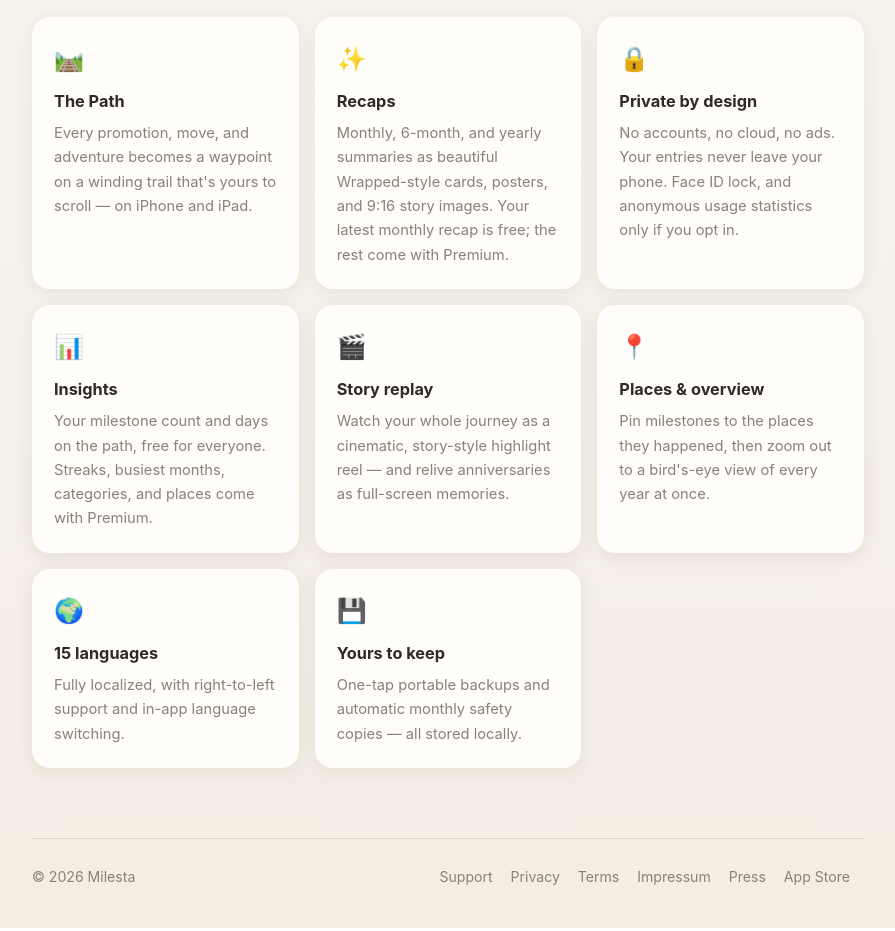
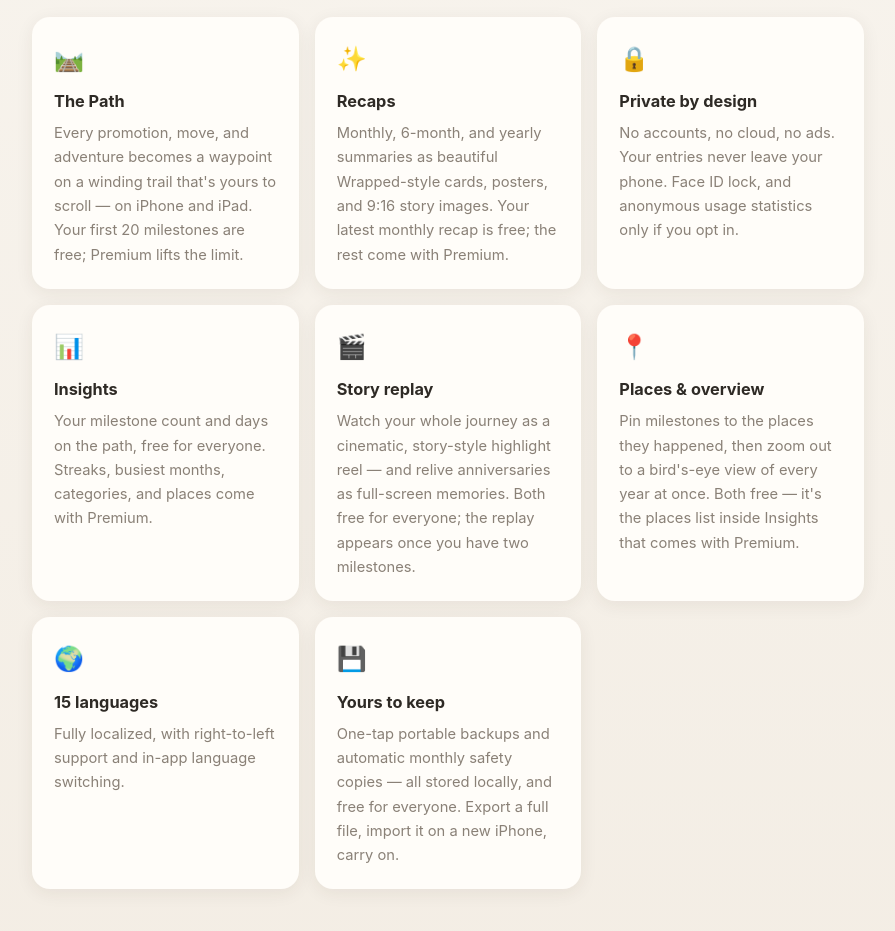
Before and after one commit to ssnrshnn/milestaWeb, a plain HTML site: page index.html in a window 1280 px wide. Shown: the part 820-1751 px from the top of the page, without its empty margins (192-1087 px from the left). Drawn offline with Linux system fonts and the light colour scheme; files whose address does not match are found by name.

Commit message:
say what is free, on every card that describes a feature
The site described the Premium app while reading like the free one — the
same shape as the 3.1.2 rejection the app already took, and the same shape
the App Store listing is being corrected for. Journalists quote the press
one-liner verbatim, so "shareable recap cards" was travelling further than
anything else here.

Four homepage cards now name the boundary rather than implying there isn't
one: the 20-milestone cap, story replay and the anniversary memories being
free, the overview and place pins being free while the Insights places list
is not, and backups being free — which is the strongest trust signal a
local-first app has and the site never said it.

Nothing was gated or ungated to make this true; the copy simply now matches
what the code does.

Co-Authored-By: Claude Opus 5 <noreply@anthropic.com>
Claude-Session: https://claude.ai/code/session_011pGx3JFSKeYEu2A79raM3x

```diff
--- a/index.html
+++ b/index.html
@@ -80,14 +80,14 @@
     </section>
 
     <section class="grid">
-      <div class="card reveal"><span class="emoji">🛤️</span><h3>The Path</h3><p>Every promotion, move, and adventure becomes a waypoint on a winding trail that's yours to scroll — on iPhone and iPad.</p></div>
+      <div class="card reveal"><span class="emoji">🛤️</span><h3>The Path</h3><p>Every promotion, move, and adventure becomes a waypoint on a winding trail that's yours to scroll — on iPhone and iPad. Your first 20 milestones are free; Premium lifts the limit.</p></div>
       <div class="card reveal"><span class="emoji">✨</span><h3>Recaps</h3><p>Monthly, 6-month, and yearly summaries as beautiful Wrapped-style cards, posters, and 9:16 story images. Your latest monthly recap is free; the rest come with Premium.</p></div>
       <div class="card reveal"><span class="emoji">🔒</span><h3>Private by design</h3><p>No accounts, no cloud, no ads. Your entries never leave your phone. Face&nbsp;ID lock, and anonymous usage statistics only if you opt in.</p></div>
       <div class="card reveal"><span class="emoji">📊</span><h3>Insights</h3><p>Your milestone count and days on the path, free for everyone. Streaks, busiest months, categories, and places come with Premium.</p></div>
-      <div class="card reveal"><span class="emoji">🎬</span><h3>Story replay</h3><p>Watch your whole journey as a cinematic, story-style highlight reel — and relive anniversaries as full-screen memories.</p></div>
-      <div class="card reveal"><span class="emoji">📍</span><h3>Places &amp; overview</h3><p>Pin milestones to the places they happened, then zoom out to a bird's-eye view of every year at once.</p></div>
+      <div class="card reveal"><span class="emoji">🎬</span><h3>Story replay</h3><p>Watch your whole journey as a cinematic, story-style highlight reel — and relive anniversaries as full-screen memories. Both free for everyone; the replay appears once you have two milestones.</p></div>
+      <div class="card reveal"><span class="emoji">📍</span><h3>Places &amp; overview</h3><p>Pin milestones to the places they happened, then zoom out to a bird's-eye view of every year at once. Both free — it's the places list inside Insights that comes with Premium.</p></div>
       <div class="card reveal"><span class="emoji">🌍</span><h3>15 languages</h3><p>Fully localized, with right-to-left support and in-app language switching.</p></div>
-      <div class="card reveal"><span class="emoji">💾</span><h3>Yours to keep</h3><p>One-tap portable backups and automatic monthly safety copies — all stored locally.</p></div>
+      <div class="card reveal"><span class="emoji">💾</span><h3>Yours to keep</h3><p>One-tap portable backups and automatic monthly safety copies — all stored locally, and free for everyone. Export a full file, import it on a new iPhone, carry on.</p></div>
     </section>
 
     <footer class="site">
```
Also changed, not shown: press.html (+4 -4 lines).
